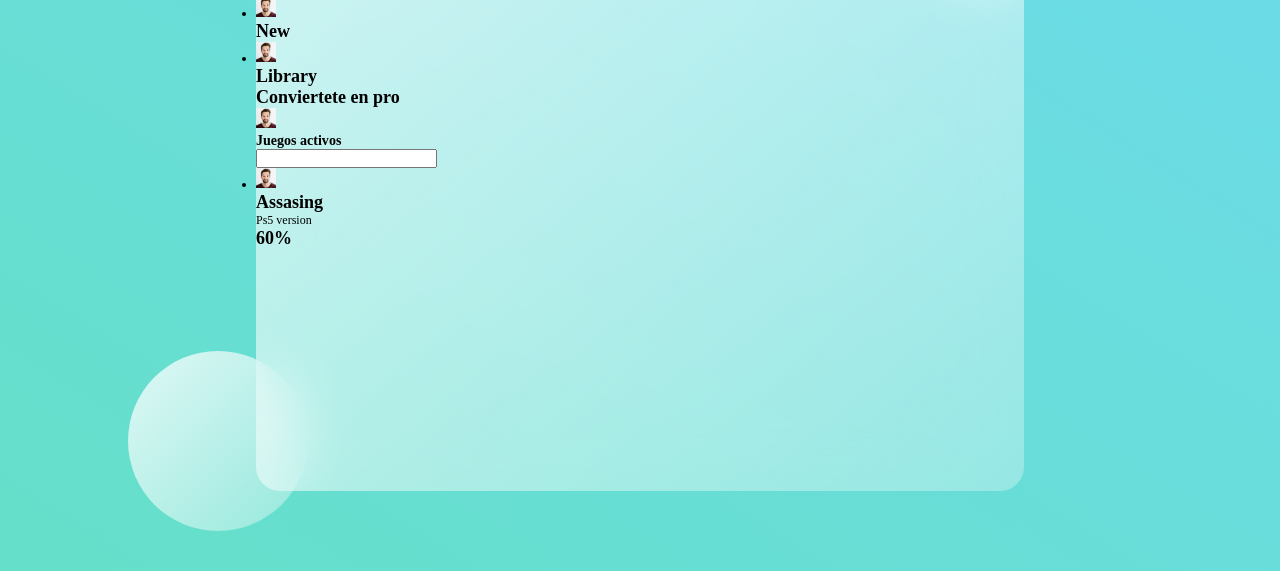
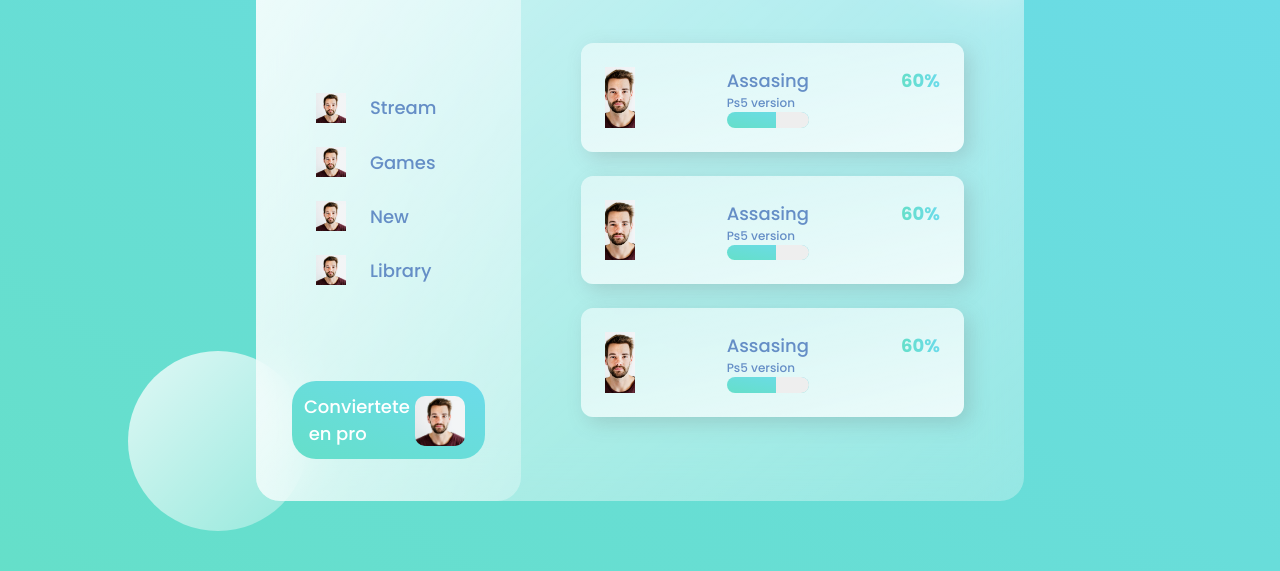
Before and after one commit to yaguilae/curso-html, a plain HTML site: page Practicas_antonio/cristal/index.html in a window 1280 px wide. Shown: the part 229-800 px from the top of the page. Drawn offline with Linux system fonts and the light colour scheme.

Commit message:
Finalizada pagina con CSS cristal

```diff
--- a/Practicas_antonio/cristal/index.html
+++ b/Practicas_antonio/cristal/index.html
@@ -22,7 +22,7 @@
                 <ul class="links">
                     <li>
                         <img src="./img/foto.png" alt="">
-                        <h2>Straem</h2>
+                        <h2>Stream</h2>
                     </li>
                     <li>
                         <img src="./img/foto.png" alt="">
@@ -36,6 +36,7 @@
                         <img src="./img/foto.png" alt="">
                         <h2>Library</h2>
                     </li>
+
                 </ul>
 
 
@@ -60,6 +61,24 @@
                         </div>
                         <h2 class="porcentaje">60%</h2>
                     </li>
+                    <li>
+                        <img src="./img/foto.png" alt="">
+                        <div class="info-tarjeta">
+                            <h2>Assasing</h2>
+                            <p>Ps5 version</p>
+                            <div class="progreso"></div>
+                        </div>
+                        <h2 class="porcentaje">60%</h2>
+                    </li>
+                    <li>
+                        <img src="./img/foto.png" alt="">
+                        <div class="info-tarjeta">
+                            <h2>Assasing</h2>
+                            <p>Ps5 version</p>
+                            <div class="progreso"></div>
+                        </div>
+                        <h2 class="porcentaje">60%</h2>
+                    </li>
                 </ul>
 
             </article>
--- a/Practicas_antonio/cristal/style.css
+++ b/Practicas_antonio/cristal/style.css
@@ -1,20 +1,44 @@
+@import url('https://fonts.googleapis.com/css2?family=Poppins:wght@300;400;500;600;700&display=swap');
+
 /* Se ponen a 0 todos los bordes, márgenes y metemos el borde en el tamaño de las cajas */
 *{
-    margin: 0%;
-    padding: 0%;
+    margin: 0px;
+    padding: 0px;
     box-sizing: border-box;
+    list-style: none;
+}
+h1{
+    color: #426696;
+    font-weight: 600;
+    font-size: 3rem;
+    opacity: 0.8;
+}
+h2, p{
+    color: #658ec6;
+    font-weight: 500;
+    opacity: 0,8;
+}
+h3{
+    color: #426696;
+    font-size: 600;
+    opacity: 0.8;
 }
 
 html{
     font-size: 12px;
 }
 
-img{
-    width: 20px;
+img[src="./img/foto.png"]{
+    width: 30px;
+    object-fit: cover;
+}
+.user img[src="./img/foto.png"]{
+    width: 70px;
+    border-radius: 50%;
 
 }
-
 main{
+    font-family: 'Poppins', sans-serif;
     min-height: 100vh;
     background: linear-gradient(to right top,#65dfc9, #6cdbeb);
     display: flex;
@@ -29,7 +53,8 @@ main{
     background: linear-gradient(to right bottom, rgba(255, 255, 255, 0.7), rgba(255, 255, 255, 0.3));
     border-radius: 2rem;
     z-index: 2;
-    backdrop-filter: blur(2rem)
+    backdrop-filter: blur(2rem);
+    display: flex;
 }
 
 .pompa{
@@ -49,3 +74,108 @@ main{
     bottom: 5%;
     left: 10%;
 }
+
+nav{
+    flex: 1;
+    display: flex;
+    flex-direction: column;
+    align-items: center;
+    justify-content: space-around;
+    text-align: center;
+    background: linear-gradient(to right bottom, rgba(255, 255, 255, 0.7), rgba(255, 255, 255, 0.3));
+    border-radius: 2em;
+}
+.links li{
+    display: flex;
+    margin: 0rem 0rem;
+    padding: 1rem 5rem;
+    align-items: center;
+}
+
+.links li h2{
+    padding: 0rem 2rem;
+
+}
+
+article{
+    flex: 2;
+
+}
+
+.pro{
+    background: linear-gradient(to right top,#65dfc9, #6cdbeb);
+    border-radius: 2rem;
+    color: white;
+    padding: 1rem;
+    position: relative;
+}
+.pro img{
+    position: absolute;
+    top: 19%;
+    right: 10%;
+    width: 50px;
+    border-radius: 20%;
+}
+.pro h2{
+    width: 40%;
+    color: white;
+}
+
+
+/* article */
+.estado{
+    margin-bottom: 3rem;
+}
+
+.estado input{
+    background: linear-gradient(to right bottom, rgba(255, 255, 255, 0.7), rgba(255, 255, 255, 0.3));
+    border: none;
+    width: 50%;
+    padding: 0.5rem;
+    border-radius: 2rem;
+}
+
+article{
+    margin: 5rem;
+    display: flex;
+    flex-direction: column;
+    justify-content: space-evenly;
+}
+article li{
+    display: flex;
+    background: linear-gradient(to left top, rgba(255, 255, 255, 0.8), rgba(255, 255, 255, 0.5));
+    border-radius: 1rem;
+    margin: 2rem 0rem;
+    padding: 2rem;
+    box-shadow: 6px 6px 20px rgba(100, 98, 98, 0.212);
+    justify-content: space-between;
+}
+.progreso{
+    background: linear-gradient(to right top,#65dfc9, #6cdbeb);
+    width: 100%;
+    height: 1.3rem;
+    border-radius: 1rem;
+    position: relative;
+    overflow: hidden;
+}
+
+.progreso::after{
+    content: " ";
+    width: 100%;
+    height: 100%;
+    background: #eee;
+    position: absolute;
+    left: 60%;
+}
+.info-tarjeta{
+    display: flex;
+    flex-direction: column;
+    justify-content: space-between;
+
+}
+.porcentaje{
+    font-weight: bold;
+    background: linear-gradient(to right, #65dfc9, #6cdbeb);
+    -webkit-background-clip: text;
+    -webkit-text-fill-color: transparent;
+}
```
